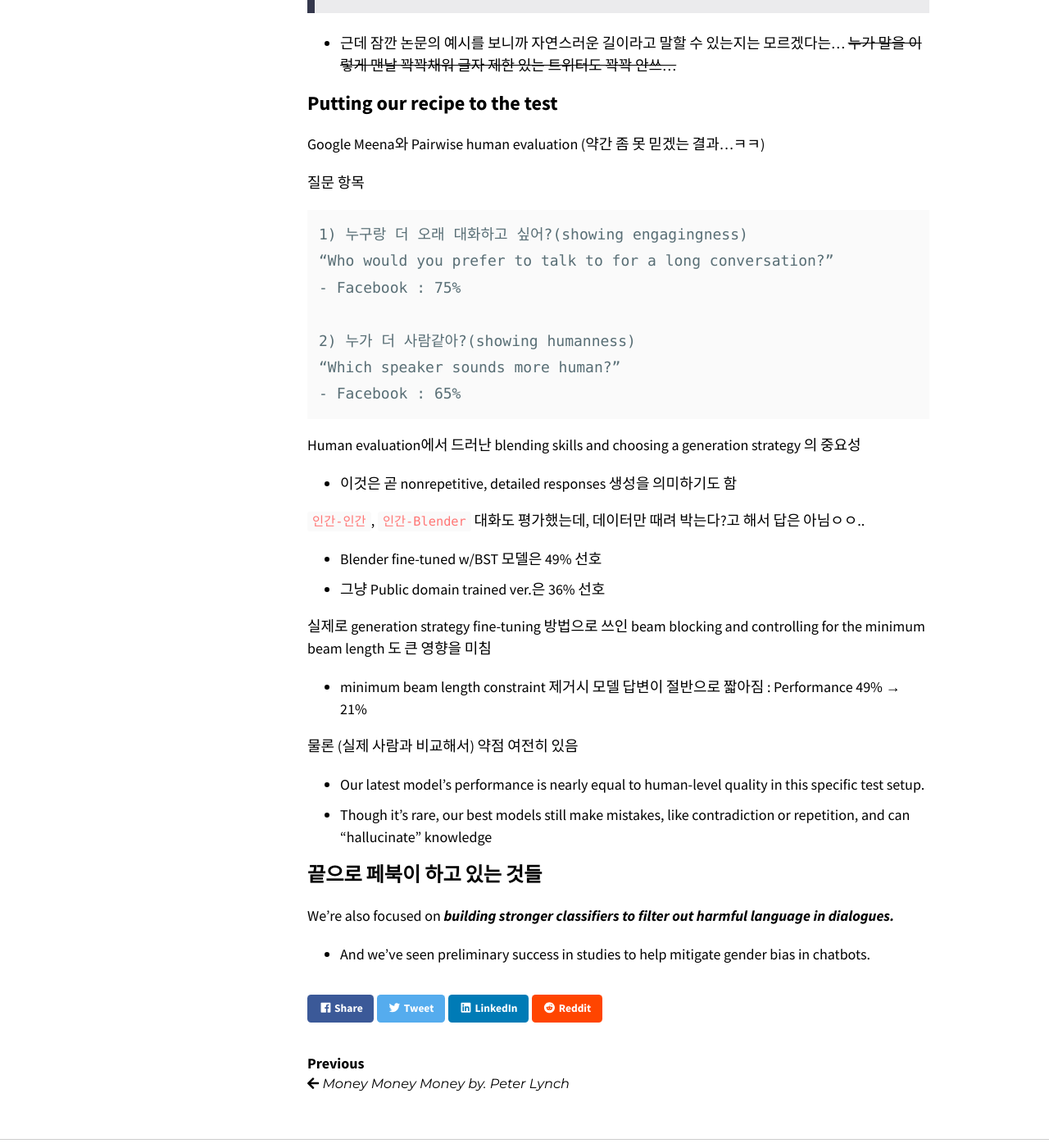
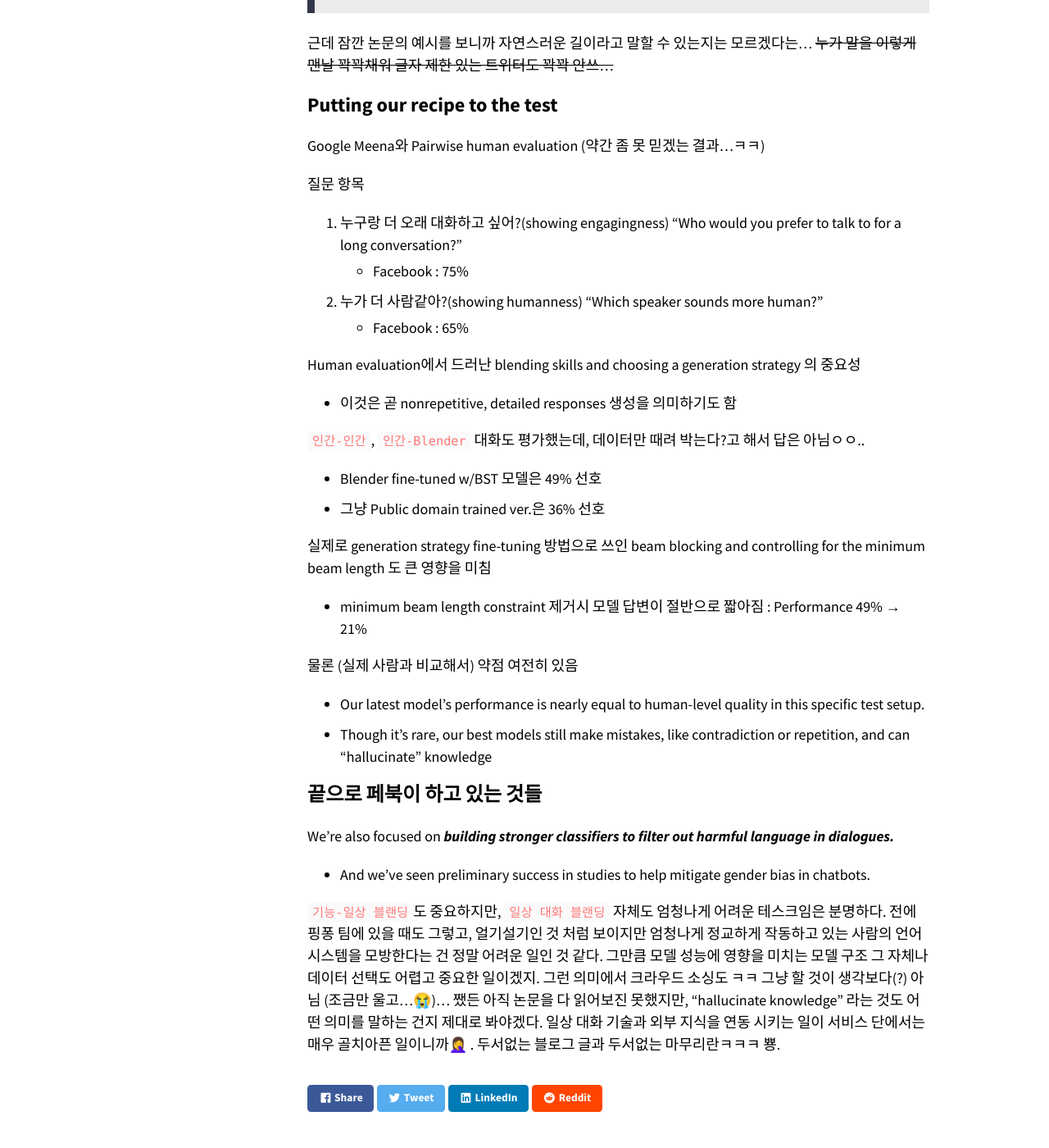
Before and after one commit to ssammykim/ssammykim.github.io, a Jekyll site: the page built from _posts/2020-05-03-facebook-open-source-chatbot.md, in a window 1280 px wide and 1400 px high, scrolled down 3711 px. Shown: the whole window at 82% size. Built offline with Jekyll 4.4.1, drawn with Linux system fonts in a browser that asks for light colours; nearby versions of some CDN libraries; some web fonts are replaced; comment, search, counter and statistics services are not loaded.

Commit message:
Update 2020-05-03-facebook-open-source-chatbot.md

````diff
--- a/_posts/2020-05-03-facebook-open-source-chatbot.md
+++ b/_posts/2020-05-03-facebook-open-source-chatbot.md
@@ -86,21 +86,17 @@
 > if they’re too long, the chatbot seems to waffle and not listen.
 결국 위와같은 Trade-off를 제어하기 위해 : tuning the minimum beam length gives important control over the “dull versus spicy” spectrum of responses.
 
-- 근데 잠깐 논문의 예시를 보니까 자연스러운 길이라고 말할 수 있는지는 모르겠다는... ~~누가 말을 이렇게 맨날 꽉꽉채워 글자 제한 있는 트위터도 꽉꽉 안쓰...~~
+근데 잠깐 논문의 예시를 보니까 자연스러운 길이라고 말할 수 있는지는 모르겠다는... ~~누가 말을 이렇게 맨날 꽉꽉채워 글자 제한 있는 트위터도 꽉꽉 안쓰...~~
 
 ## Putting our recipe to the test
 Google Meena와 Pairwise human evaluation (약간 좀 못 믿겠는 결과...ㅋㅋ)
 
 질문 항목
-```
-1) 누구랑 더 오래 대화하고 싶어?(showing engagingness)
-“Who would you prefer to talk to for a long conversation?”
-- Facebook : 75%
+ 1. 누구랑 더 오래 대화하고 싶어?(showing engagingness) “Who would you prefer to talk to for a long conversation?”
+  - Facebook : 75%
 
-2) 누가 더 사람같아?(showing humanness)
-“Which speaker sounds more human?”
-- Facebook : 65%
-```
+ 2. 누가 더 사람같아?(showing humanness) “Which speaker sounds more human?”
+  - Facebook : 65%
 
 Human evaluation에서 드러난 blending skills and choosing a generation strategy 의 중요성
 - 이것은 곧 nonrepetitive, detailed responses 생성을 의미하기도 함
@@ -116,6 +112,10 @@
 - Our latest model’s performance is nearly equal to human-level quality in this specific test setup.
 - Though it’s rare, our best models still make mistakes, like contradiction or repetition, and can “hallucinate” knowledge
 
+
 ## 끝으로 페북이 하고 있는 것들
 We’re also focused on ***building stronger classifiers to filter out harmful language in dialogues.***
 - And we’ve seen preliminary success in studies to help mitigate gender bias in chatbots.
+
+
+`기능-일상 블랜딩`도 중요하지만, `일상 대화 블랜딩` 자체도 엄청나게 어려운 테스크임은 분명하다. 전에 핑퐁 팀에 있을 때도 그렇고, 얼기설기인 것 처럼 보이지만 엄청나게 정교하게 작동하고 있는 사람의 언어 시스템을 모방한다는 건 정말 어려운 일인 것 같다. 그만큼 모델 성능에 영향을 미치는 모델 구조 그 자체나 데이터 선택도 어렵고 중요한 일이겠지. 그런 의미에서 크라우드 소싱도 ㅋㅋ 그냥 할 것이 생각보다(?) 아님 (조금만 울고...😭)... 쨌든 아직 논문을 다 읽어보진 못했지만, "hallucinate knowledge" 라는 것도 어떤 의미를 말하는 건지 제대로 봐야겠다. 일상 대화 기술과 외부 지식을 연동 시키는 일이 서비스 단에서는 매우 골치아픈 일이니까🤦‍♀️ . 두서없는 블로그 글과 두서없는 마무리란ㅋㅋㅋ 뿅.
````
